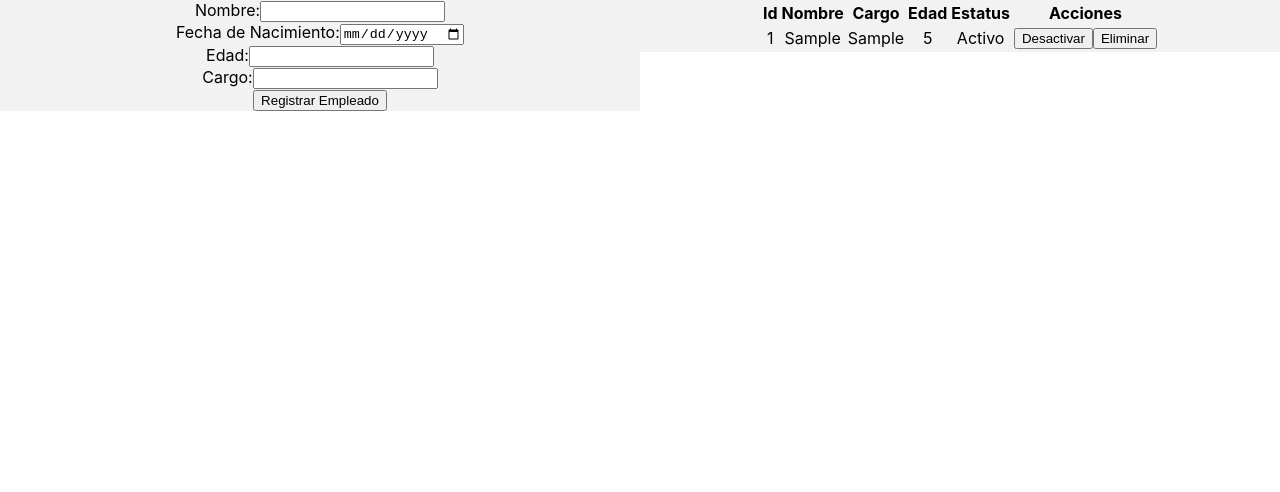
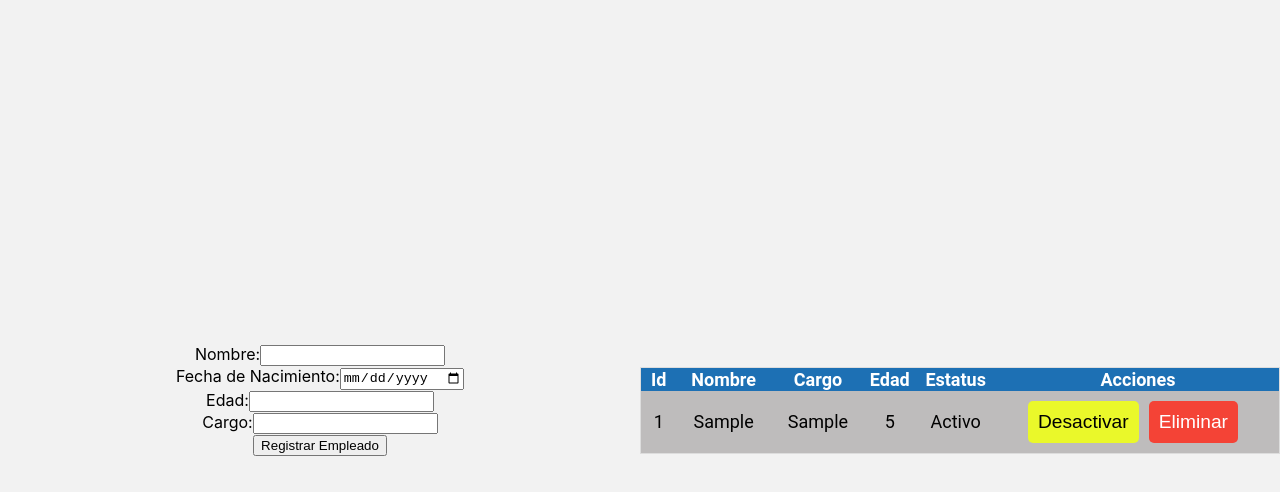
Before and after one commit to ArmandoArV/GetTechnologiesChallenge, a React (Create React App) app: page / in a window 1280 px wide. Both pictures are taken after typing "Sample", "2020-01-15", "5", "Sample" into the empty fields and a click on the button "Registrar Empleado". Shown: the top 492 px of the page. Built offline with nearby package versions, Linux system fonts and the light colour scheme.

Commit message:
Implements basic styles for the table

```diff
--- a/src/App.css
+++ b/src/App.css
@@ -4,7 +4,7 @@
   flex-direction: row;
   justify-content: center;
   width: 100%;
-  height: 100%;
+  height: 100vh;
 }
 
 .leftContainer {
--- a/src/Components/AltaComponent/AltaComponent.jsx
+++ b/src/Components/AltaComponent/AltaComponent.jsx
@@ -24,13 +24,10 @@ const AltaComponent = ({ onSubmit, onRegisterLog }) => {
       estatus: true,
     };
 
-    // Call the logging function with the new employee data
     onRegisterLog(newEmployeeData);
 
-    // Call the onSubmit prop function with the new employee data
     onSubmit(newEmployeeData);
 
-    // Reset form fields
     setNombre("");
     setFechaNacimiento("");
     setEdad("");
--- /dev/null
+++ b/src/Components/EmpleadosComponent/EmpleadosComponent.css
@@ -0,0 +1,72 @@
+table {
+  width: 100%;
+  border-collapse: collapse;
+  border: 1px solid #ddd;
+  font-size: 18px;
+  font-family: "Roboto", sans-serif;
+  margin-top: 20px;
+}
+
+table thead tr {
+  background-color: #1d70b4;
+  color: white;
+  padding: 15px;
+  text-align: center;
+}
+
+table tbody tr:nth-child(odd) {
+  background-color: #bebcbc;
+}
+
+table tbody tr:nth-child(even) {
+  background-color: #f2f2f2;
+}
+
+table tbody tr:hover {
+  background-color: #ddd;
+  cursor: pointer;
+}
+
+table tbody tr td {
+  padding: 10px;
+  text-align: center;
+}
+
+.activar {
+  padding: 10px;
+  border: none;
+  border-radius: 5px;
+  background-color: #4caf50;
+  color: white;
+  cursor: pointer;
+  font-size: 1.2rem;
+}
+
+.activar:hover {
+  background-color: #3e8e41;
+}
+
+.desactivar {
+  padding: 10px;
+  border: none;
+  border-radius: 5px;
+  background-color: #eaf82a;
+  color: black;
+  cursor: pointer;
+  font-size: 1.2rem;
+}
+
+.desactivar:hover {
+  background-color: #d9d90e;
+}
+
+.eliminar {
+  padding: 10px;
+  border: none;
+  border-radius: 5px;
+  background-color: #f44336;
+  color: white;
+  cursor: pointer;
+  font-size: 1.2rem;
+  margin: 0 10px;
+}
--- a/src/Components/EmpleadosComponent/EmpleadosComponent.jsx
+++ b/src/Components/EmpleadosComponent/EmpleadosComponent.jsx
@@ -1,4 +1,5 @@
 import React, { useCallback, useEffect } from "react";
+import "./EmpleadosComponent.css";
 const EmpleadosComponent = ({
   empleados,
   onUpdateEstatus,
@@ -22,15 +23,23 @@ const EmpleadosComponent = ({
     if (empleado.estatus) {
       return (
         <>
-          <button onClick={() => handleUpdateEstatus(empleado.id, false)}>
+          <button
+            className="desactivar"
+            onClick={() => handleUpdateEstatus(empleado.id, false)}
+          >
             Desactivar
           </button>
-          <button onClick={() => onDelete(empleado.id)}>Eliminar</button>
+          <button className="eliminar" onClick={() => onDelete(empleado.id)}>
+            Eliminar
+          </button>
         </>
       );
     } else {
       return (
-        <button onClick={() => handleUpdateEstatus(empleado.id, true)}>
+        <button
+          className="activar"
+          onClick={() => handleUpdateEstatus(empleado.id, true)}
+        >
           Activar
         </button>
       );
@@ -53,14 +62,31 @@ const EmpleadosComponent = ({
         {empleados.map((empleado) => (
           <tr key={empleado.id}>
             <td>{empleado.id}</td>
-            <td>{empleado.nombre}</td>
-            <td>{empleado.cargo}</td>
             {empleado.estatus ? (
-              // Render input field if empleado.estatus is true
-
+              <td>{empleado.nombre}</td>
+            ) : (
+              <td>
+                <input
+                  type="text"
+                  value={empleado.nombre}
+                  onChange={(e) => onUpdateEdad(empleado.id, e.target.value)}
+                />
+              </td>
+            )}
+            {empleado.estatus ? (
+              <td>{empleado.cargo}</td>
+            ) : (
+              <td>
+                <input
+                  type="text"
+                  value={empleado.cargo}
+                  onChange={(e) => onUpdateEdad(empleado.id, e.target.value)}
+                />
+              </td>
+            )}
+            {empleado.estatus ? (
               <td>{empleado.edad}</td>
             ) : (
-              // Render simple td with empleado.edad if empleado.estatus is false
               <td>
                 <input
                   type="number"
```
